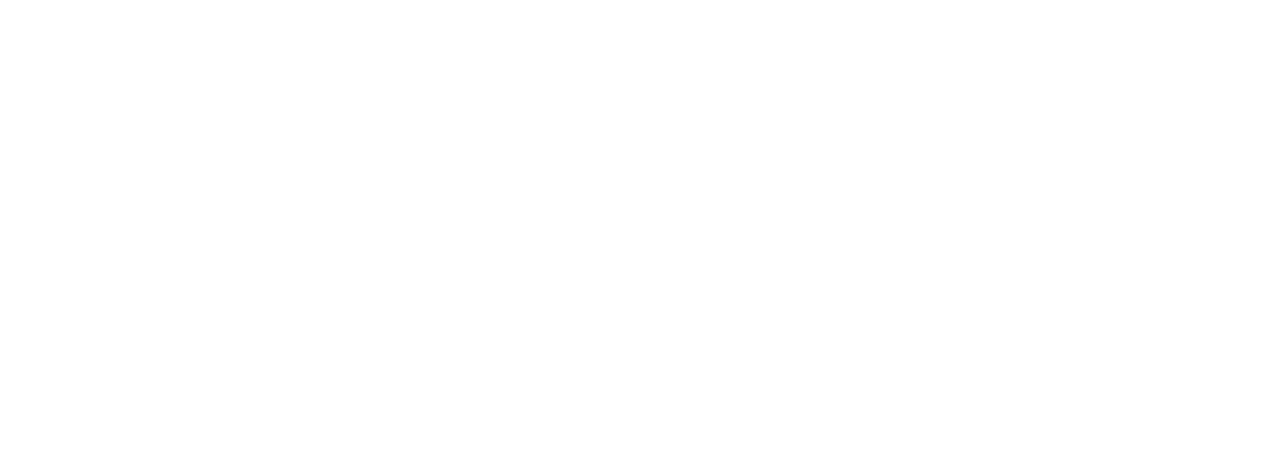
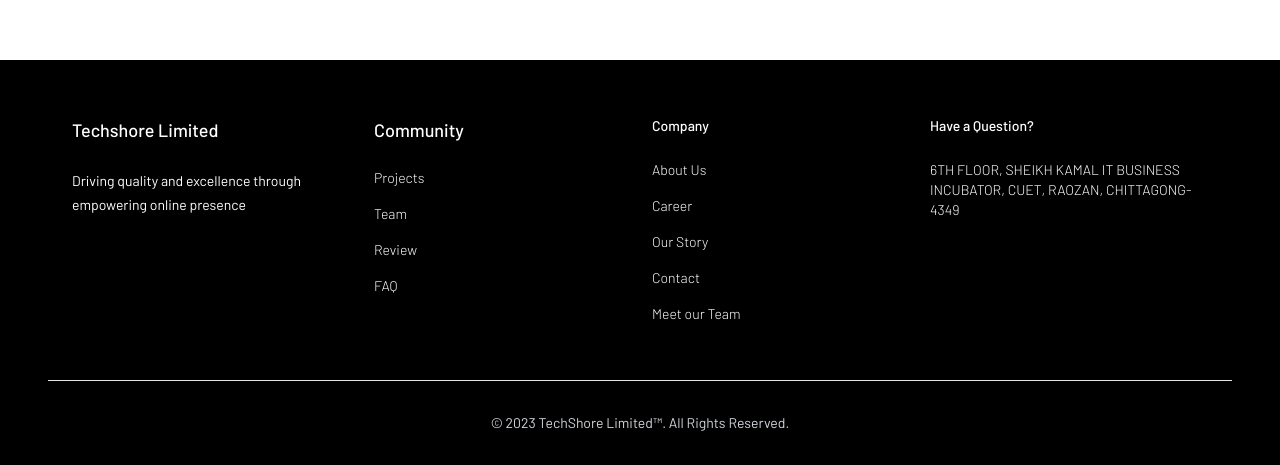
Before and after one commit to nahid-priom/techShore, a Next.js app: page / in a window 1280 px wide. Shown: the part 828-1293 px from the top of the page. Before the commit the page ends 800 px from the top, so only its background shows below. Built offline with nearby package versions, Linux system fonts and the light colour scheme.

Commit message:
footer complete

```diff
--- a/src/common/elements/Footer/Footer.tsx
+++ b/src/common/elements/Footer/Footer.tsx
@@ -1,5 +1,98 @@
 import React from "react";
 
 export default function Footer() {
-  return <div>Footer</div>;
+  return (
+    <footer className="bg-black dark:bg-gray-900">
+      <div className="w-full max-w-screen-xl mx-auto p-4 md:py-8 pt-5 p-12  ">
+        <div className="sm:flex items-start p-6">
+          <div className="flex-1  pr-6">
+            <h4 className="text-white font-medium text-lg mb-6">
+              Techshore Limited
+            </h4>
+            <span className="text-white text-sm">
+              Driving quality and excellence through empowering online presence
+            </span>
+          </div>
+          <ul className="w-full flex-wrap items-center mb-6 text-sm font-medium text-gray-500 sm:mb-0 dark:text-gray-400 flex-1">
+            <li className="mb-6">
+              <span className="text-white mr-4 md:mr-6 mb-6 text-lg">
+                Community
+              </span>
+            </li>
+            <li className="">
+              <span className="text-white mr-4 md:mr-6 text-sm font-light">
+                Projects
+              </span>
+            </li>
+            <li className="mt-4">
+              <span className="text-white mr-4 md:mr-6 text-sm font-light">
+                Team
+              </span>
+            </li>
+            <li className="mt-4">
+              <span className="text-white mr-4 md:mr-6 text-sm font-light">
+                Review
+              </span>
+            </li>
+            <li className="mt-4">
+              <span className="text-white mr-4 md:mr-6 text-sm font-light">
+                FAQ
+              </span>
+            </li>
+          </ul>
+          <ul className="w-full flex-wrap items-center mb-6 text-sm font-medium text-gray-500 sm:mb-0 dark:text-gray-400 flex-1">
+            <li className="mb-6">
+              <span className="text-white mr-4  md:mr-6">Company</span>
+            </li>
+            <li className="">
+              <span className="text-white mr-4 md:mr-6 text-sm font-light">
+                About Us
+              </span>
+            </li>
+            <li className="mt-4">
+              <span className="text-white mr-4 md:mr-6 text-sm font-light">
+                Career
+              </span>
+            </li>
+            <li className="mt-4">
+              <span className="text-white mr-4 md:mr-6 text-sm font-light">
+                Our Story
+              </span>
+            </li>
+            <li className="mt-4">
+              <span className="text-white mr-4 md:mr-6 text-sm font-light">
+                Contact
+              </span>
+            </li>
+            <li className="mt-4">
+              <span className="text-white mr-4 md:mr-6 text-sm font-light">
+                Meet our Team
+              </span>
+            </li>
+          </ul>
+          <ul className="w-full flex-wrap items-center mb-6 text-sm font-medium text-gray-500 sm:mb-0 dark:text-gray-400 flex-1">
+            <li className="mb-6">
+              <span className="text-white mr-4  md:mr-6 ">
+                Have a Question?
+              </span>
+            </li>
+            <li className="">
+              <span className="text-white mr-4 md:mr-6 text-sm font-light">
+                6TH FLOOR, SHEIKH KAMAL IT BUSINESS INCUBATOR, CUET, RAOZAN,
+                CHITTAGONG-4349
+              </span>
+            </li>
+          </ul>
+        </div>
+        <hr className="my-6 border-gray-200 sm:mx-auto dark:border-gray-700 lg:my-8" />
+        <span className="block text-sm text-gray-300 sm:text-center">
+          © 2023{" "}
+          <a href="https://flowbite.com/" className="hover:underline">
+            TechShore Limited™
+          </a>
+          . All Rights Reserved.
+        </span>
+      </div>
+    </footer>
+  );
 }
--- a/src/common/elements/Navbar/Navbar.tsx
+++ b/src/common/elements/Navbar/Navbar.tsx
@@ -83,7 +83,7 @@
                 href="/about-us"
                 className="block py-2 pl-3 pr-4 text-gray-900 rounded hover:bg-gray-100 md:hover:bg-transparent md:border-0 md:hover:text-yellow-600 md:p-0 dark:text-white md:dark:hover:text-yellow-600 dark:hover:bg-gray-700 dark:hover:text-white md:dark:hover:bg-transparent"
               >
-                About Us
+                About
               </Link>
             </li>
             <li>
--- a/src/modules/LandingPage/components/ServiceSection/ServiceSection.tsx
+++ b/src/modules/LandingPage/components/ServiceSection/ServiceSection.tsx
@@ -1,5 +1,5 @@
 import React from "react";
 
 export default function ServiceSection() {
-  return <div>ServiceSection</div>;
+  return <div className="h-screen min-h-full">ServiceSection</div>;
 }
```
